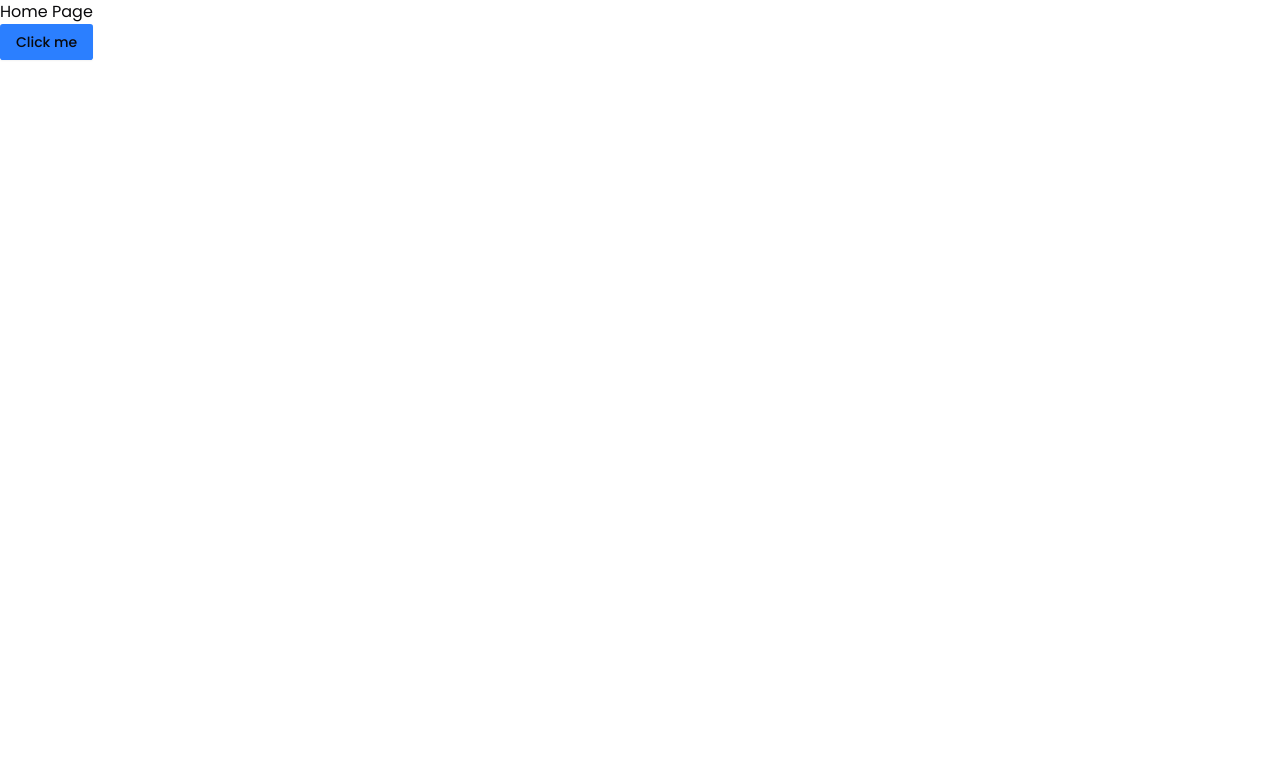
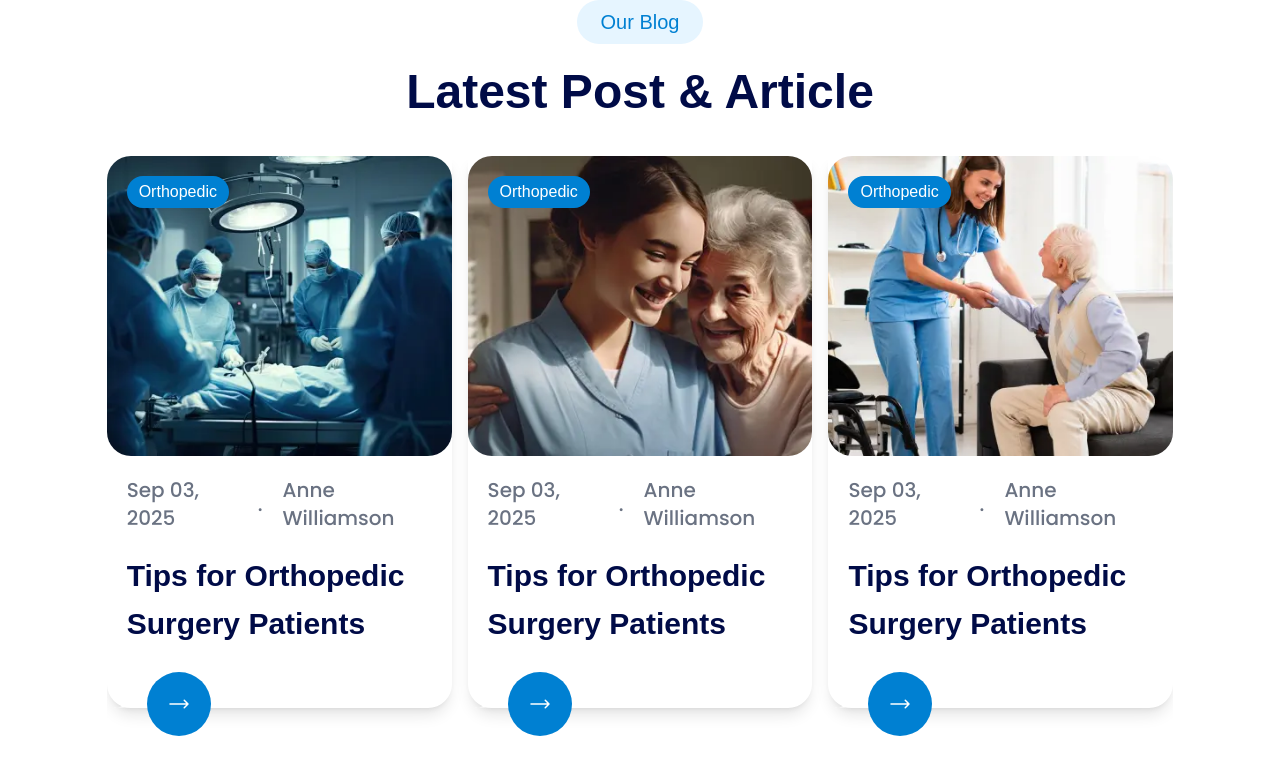
Before and after one commit to mahfuzHasan2003/HealthSync, a Next.js app: page / in a window 1280 px wide. Shown: the top 774 px of the page. Built offline with nearby package versions, Linux system fonts and the light colour scheme; a web font is replaced by a local one.

Commit message:
changes in page

```diff
--- a/src/app/page.js
+++ b/src/app/page.js
@@ -5,8 +5,7 @@ import { Button } from '@/components/ui/button';
 export default function Home() {
   return (
     <div>
-      <p>Home Page</p>
-      <Button> Click me </Button>
+      <Articles />
     </div>
   );
 }
```
